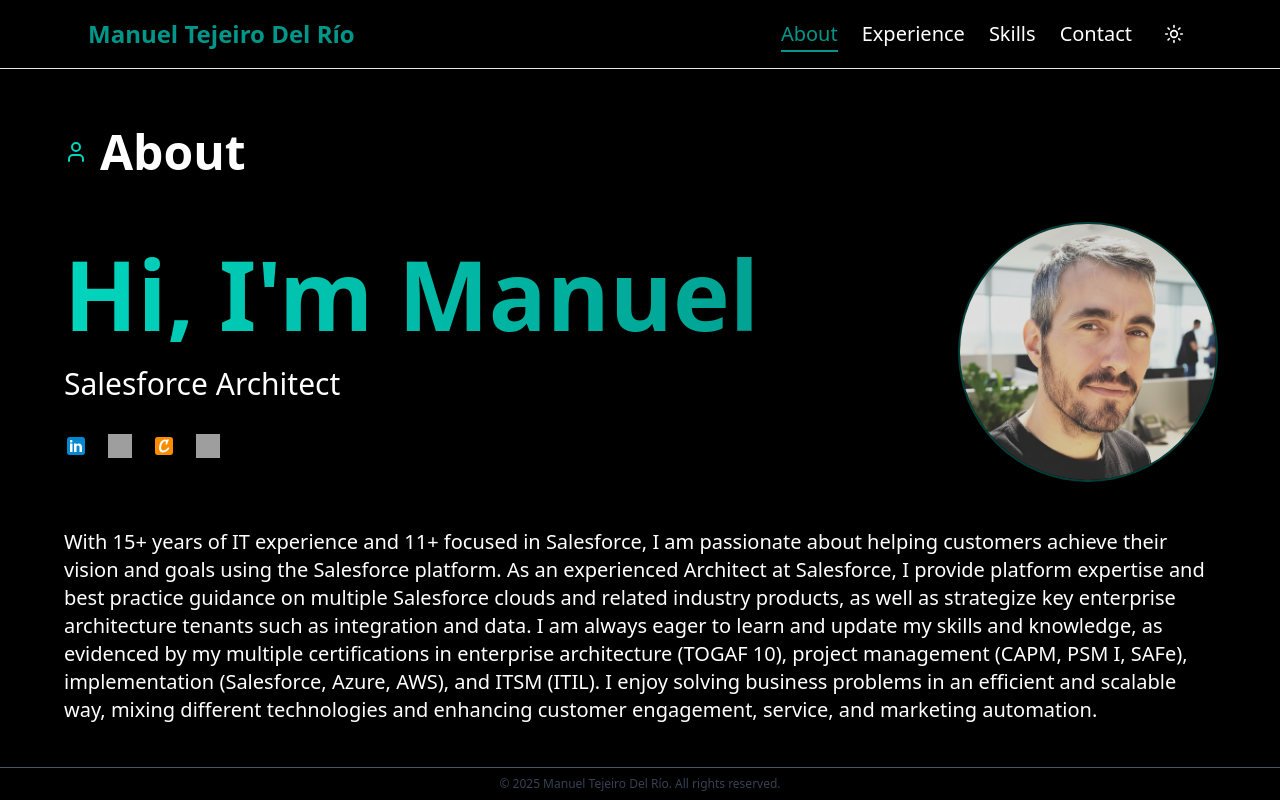
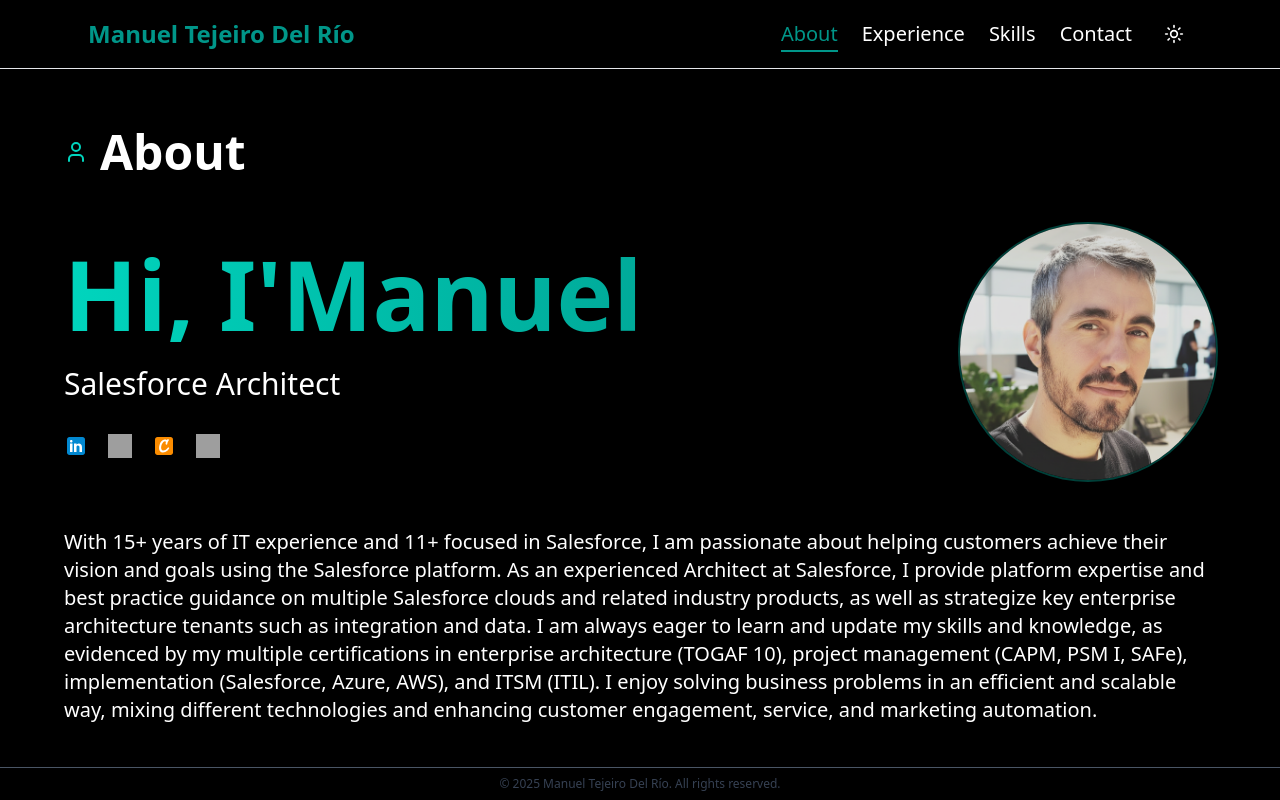
Before and after one commit to tejeirodelrio/portfolio-2025, a Next.js app: page / in a window 1280 px wide. Built offline with nearby package versions, Linux system fonts and the light colour scheme; grey boxes are pictures that could not be loaded.

Commit message:
fixed amp error

```diff
--- a/next.config.ts
+++ b/next.config.ts
@@ -12,10 +12,6 @@
   // the site as static files on Netlify without using server functions.
   output: "export",
   reactStrictMode: true,
-  experimental: {
-    // You are using the app router (src/app), keep this enabled
-    appDir: true,
-  },
   // Avoid enabling Next's built-in image optimization handlers during
   // the first deploy to Netlify. This is the safest option for a
   // simple portfolio site. Remove or change if you want Netlify to
--- a/src/app/page.tsx
+++ b/src/app/page.tsx
@@ -174,7 +174,7 @@
           <div className="flex flex-col md:flex-row items-center gap-12 mb-12">
             <div className="flex-1">
               <h1 className="text-6xl md:text-8xl font-bold mb-6 bg-gradient-to-r from-teal-400 to-teal-600 bg-clip-text text-transparent">
-                Hi, I'm Manuel
+                Hi, I&apos;Manuel
               </h1>
               <p className="text-2xl md:text-3xl dark:text-gray-300 dark:text-gray-200 mb-8">
                 Salesforce Architect
```
